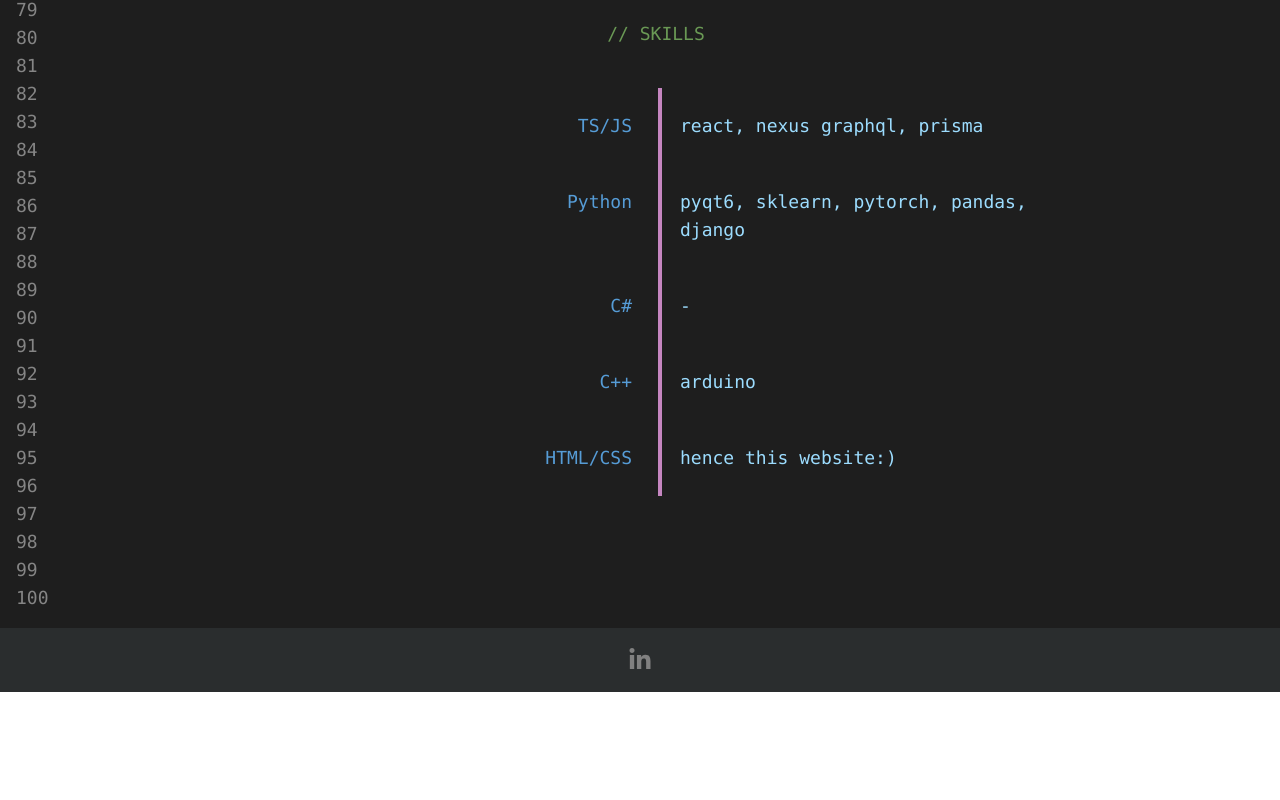
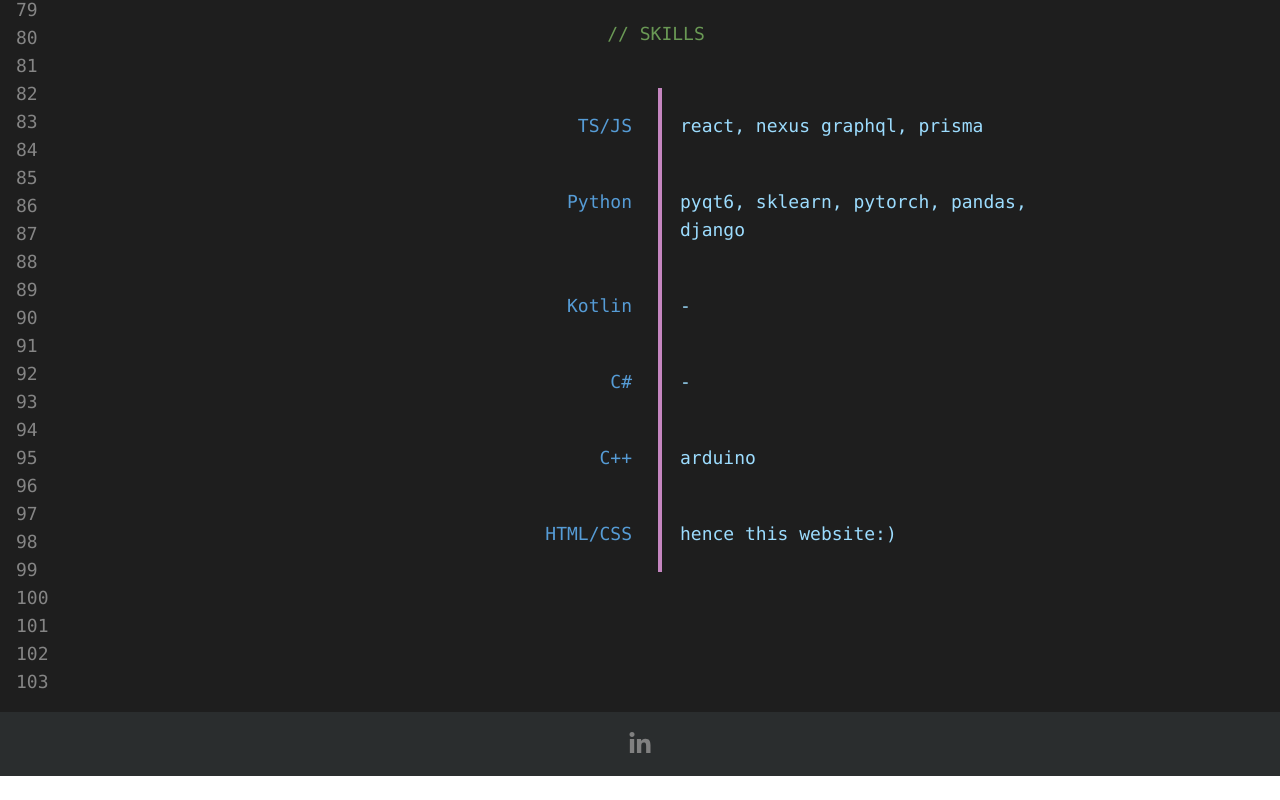
Before and after one commit to petercyli02/personal_portfolio, a React (Vite) app: page / in a window 1280 px wide. Shown: the part 2300-3100 px from the top of the page. Before the commit the page ends 3016 px from the top, so only its background shows below. Built offline with nearby package versions, Linux system fonts and the light colour scheme.

Commit message:
chore: updated skills with kotlin

```diff
--- a/src/pages/CV.tsx
+++ b/src/pages/CV.tsx
@@ -81,6 +81,10 @@ const CVData = {
       content: "pyqt6, sklearn, pytorch, pandas, django",
     },
     {
+      title: "Kotlin",
+      content: "-",
+    },
+    {
       title: "C#",
       content: "-",
     },
```
